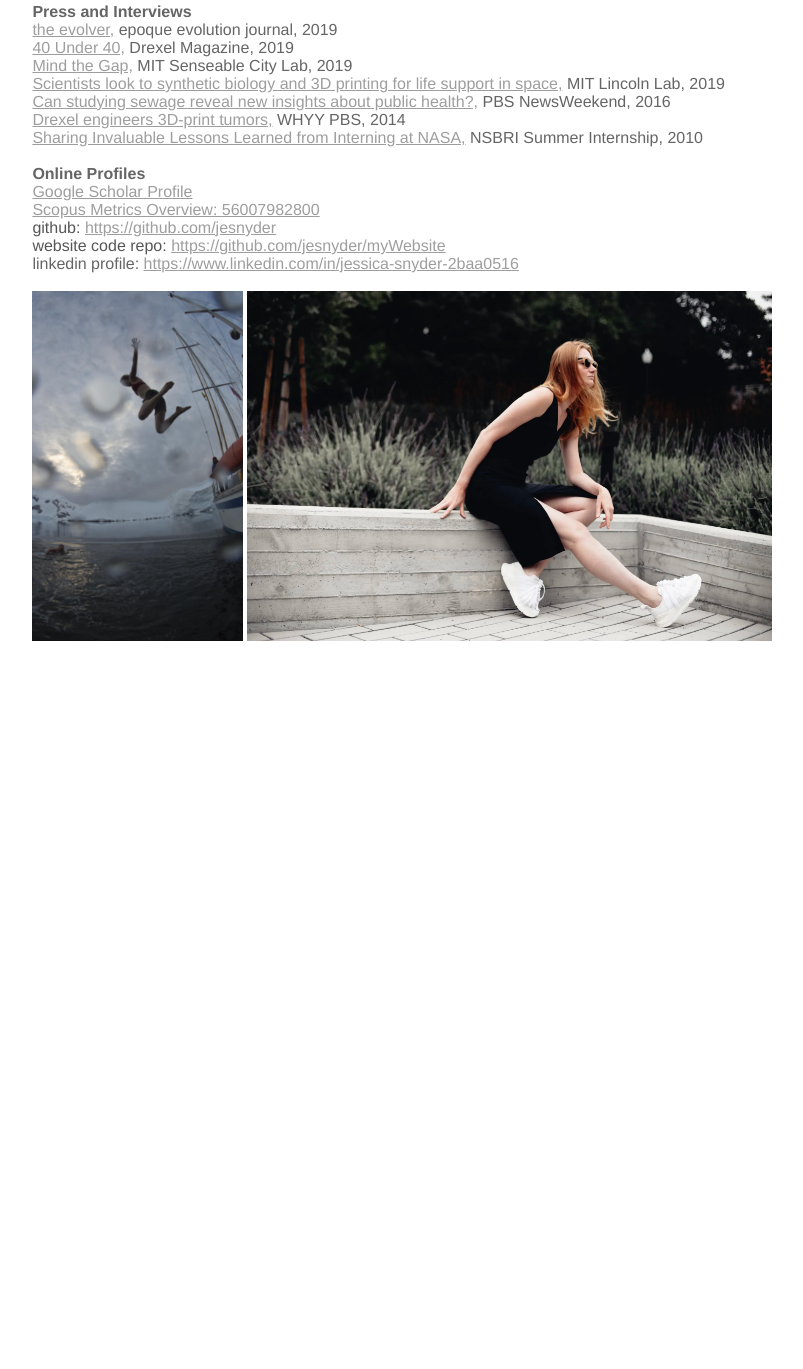
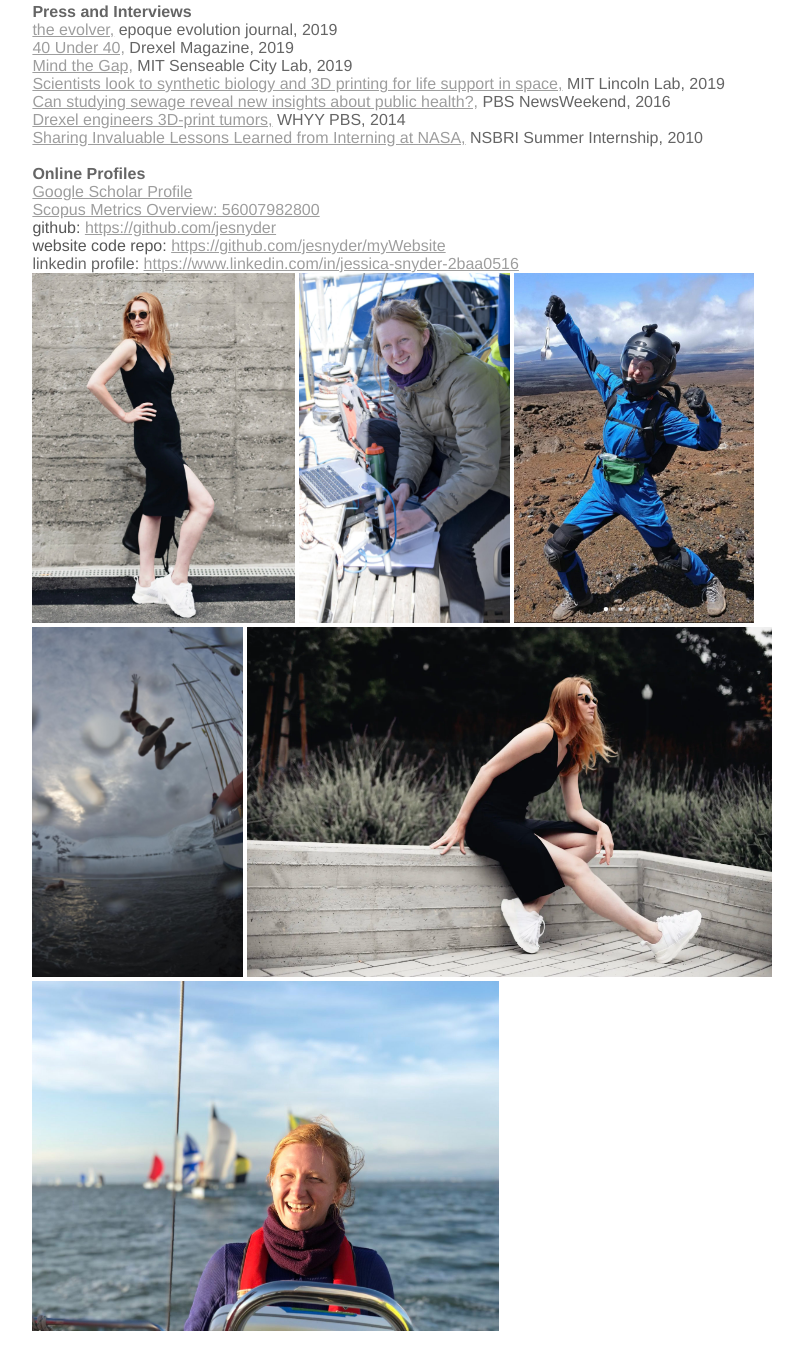
Before and after one commit to jesnyder/myWebsite, a plain HTML site: page docs/about/index.html in a window 1280 px wide. Shown: the part 765-2134 px from the top of the page, without its empty margins (6-809 px from the left). Before the commit the page ends 1464 px from the top, so only its background shows below. Drawn offline with Linux system fonts and the light colour scheme.

Commit message:
updated photos

```diff
--- a/docs/about/index.html
+++ b/docs/about/index.html
@@ -19,18 +19,10 @@
     <div id="text" style="width:90% ; margin-left: 3%; max-width:800px;">
     <br>
     <br>
+
+
     <img
-      src="portrait2.png"
-      alt="Jessica Snyder"
-      height="350"
-      >
-    <img
-      src="adventure2.png"
-      alt="Jessica Snyder"
-      height="350"
-      >
-    <img
-      src="hiseas1.png"
+      src="smile.jpg"
       alt="Jessica Snyder"
       height="350"
       >
@@ -103,6 +95,25 @@
     </p>
 
 
+    <img
+      src="portrait2.png"
+      alt="Jessica Snyder"
+      height="350"
+      >
+    <img
+      src="adventure2.png"
+      alt="Jessica Snyder"
+      height="350"
+      >
+    <img
+      src="hiseas1.png"
+      alt="Jessica Snyder"
+      height="350"
+      >
+
+
+
+
     <br>
     <img
       src="adventure1.png"
@@ -116,6 +127,12 @@
       height="350"
       >
 
+    <img
+      src="boat.jpeg"
+      alt="Jessica Snyder"
+      height="350"
+      >
+
     <br><br><br><br>
 
     </div>
```
Also changed, not shown: docs/about/boat.jpeg (added), docs/about/smile.jpg (added).
